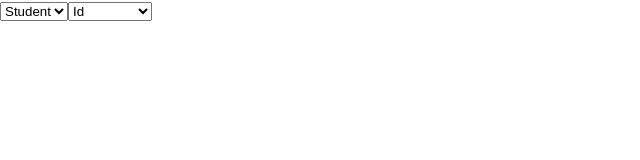
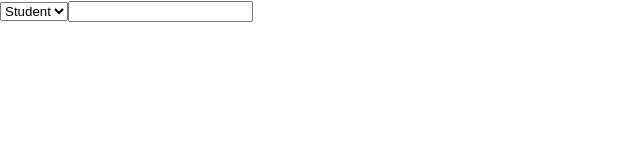
Before and after one commit to hancyfancy/samplegraphqlapp-ui-react, a React (Create React App) app: page / in a window 1280 px wide. Shown: the top 160 px of the page, without its empty margins (0-640 px from the left). Built offline with nearby package versions, Linux system fonts and the light colour scheme.

Commit message:
Add property search

```diff
--- /dev/null
+++ b/src/components/search/QueryInput.tsx
@@ -0,0 +1,70 @@
+import { Entities } from "../../models/Entity";
+import { useSearchService } from "../../contexts/SearchProvider";
+import { StudentProperties } from "../../models/Student";
+import { CollegeProperties } from "../../models/College";
+import { BookProperties } from "../../models/Book";
+import { useState } from "react";
+
+const QueryInput = () => {
+    const {selectedEntity, searchQuery, newSearchQuery} = useSearchService();
+
+    const getKeyWords = (entity: string = selectedEntity) => {
+        switch (entity) {
+            case "Student":
+                return StudentProperties;
+            case "College":
+                return CollegeProperties;
+            case "Book":
+                return BookProperties;
+            default:
+                return [];
+        }
+    };
+
+    const [keyWords, setKeyWords] = useState(getKeyWords(selectedEntity));
+    const [independentQueries, setIndependentQueries] = useState<string[]>([]);
+    const [addToIndependentQueries, setAddToIndependentQueries] = useState(true);
+
+    const update = (e: React.ChangeEvent<HTMLInputElement>) => {
+        e.preventDefault();
+        const query = e.target.value;
+        const queryLowerCase = query.toLowerCase();
+        if (keyWords.findIndex( item =>  queryLowerCase === item.toLowerCase()) > -1) {
+            if (independentQueries.findIndex( item =>  item.toLowerCase().includes(queryLowerCase)) > -1) {
+                newSearchQuery("");
+                setAddToIndependentQueries(false);
+            }
+            else {
+                if (queryLowerCase === "id") {
+                    e.target.value = query + " = ";
+                }
+                else {
+                    e.target.value = query + " contains ";
+                }
+                setAddToIndependentQueries(true);
+            }
+        }
+        newSearchQuery(e.target.value);
+    };
+
+    const commaPressed = (e: React.KeyboardEvent<HTMLInputElement>) => {
+        e.preventDefault();
+        const key = e.key;
+        if (key === ",") {
+            if (addToIndependentQueries) {
+                independentQueries.push(searchQuery.replaceAll(",", ""));
+                console.log(independentQueries);
+            }
+            newSearchQuery("");
+        }
+    };
+
+    return <input
+        type="text"
+        value={searchQuery}
+        onChange={update}
+        onKeyUp={commaPressed}
+    />;
+}
+
+export default QueryInput;
--- a/src/components/search/SearchBar.tsx
+++ b/src/components/search/SearchBar.tsx
@@ -1,12 +1,13 @@
 import EntitySelect from "./EntitySelect";
 import PropertySelect from "./PropertySelect";
+import QueryInput from "./QueryInput";
 
 const SearchBar = () => {
 
     return <>
         <EntitySelect></EntitySelect>
 
-        <PropertySelect></PropertySelect>
+        <QueryInput></QueryInput>
     </>;
 }
 
--- a/src/contexts/SearchProvider.tsx
+++ b/src/contexts/SearchProvider.tsx
@@ -9,6 +9,8 @@ interface ISearchContext {
     newSelectedEntity: (nSelectedEntity: string) => void;
     selectedProperty: string;
     newSelectedProperty: (nSelectedProperty: string) => void;
+    searchQuery: string;
+    newSearchQuery: (nSearchQuery: string) => void;
 }
 
 const SearchContext = createContext<ISearchContext | undefined>(undefined);
@@ -16,6 +18,7 @@ const SearchContext = createContext<ISearchContext | undefined>(undefined);
 export const SearchProvider = ({ children } : {children: JSX.Element | JSX.Element[]}) => {
     const [entity, setEntity] = useState("Student");
     const [property, setProperty] = useState("Id");
+    const [search, setSearch] = useState("");
 
     const value = useMemo(
         () => ({
@@ -26,9 +29,13 @@ export const SearchProvider = ({ children } : {children: JSX.Element | JSX.Eleme
             selectedProperty: property,
             newSelectedProperty: (nSelectedProperty: string): void => {
                 setProperty(nSelectedProperty);
+            },
+            searchQuery: search,
+            newSearchQuery: (nSearchQuery: string): void => {
+                setSearch(nSearchQuery);
             }
         }),
-        [entity, property]
+        [entity, property, search]
     );
 
     return (
```
